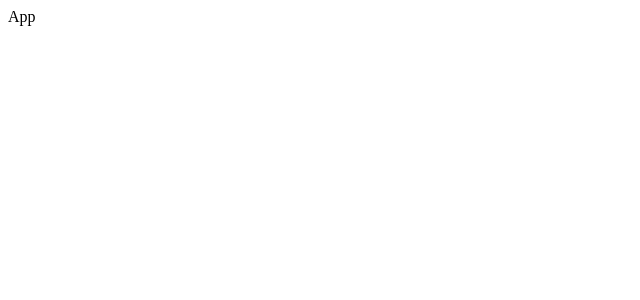
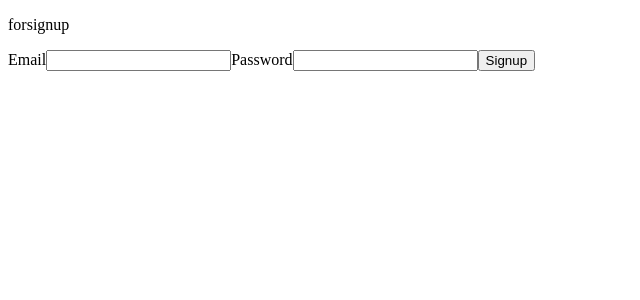
Before and after one commit to SJK-IronHack/M3_Project_Frontend, a React (Vite) app in the folder cityEvents/: page /signup in a window 1280 px wide. Shown: the top 300 px of the page, without its empty margins (0-640 px from the left). Built offline with nearby package versions, Linux system fonts and the light colour scheme.

Commit message:
Login and signup Routes added in app.jsx

```diff
--- a/cityEvents/package.json
+++ b/cityEvents/package.json
@@ -10,8 +10,10 @@
     "preview": "vite preview"
   },
   "dependencies": {
+    "jwt-decode": "^4.0.0",
     "react": "^18.2.0",
-    "react-dom": "^18.2.0"
+    "react-dom": "^18.2.0",
+    "react-router-dom": "^6.21.3"
   },
   "devDependencies": {
     "@types/react": "^18.2.43",
--- a/cityEvents/src/App.jsx
+++ b/cityEvents/src/App.jsx
@@ -1,5 +1,16 @@
-import React from "react";
+import LoginPage from "./pages/LoginPage";
+import SignUpPage from "./pages/SignUpPage";
+import { Route, Routes } from "react-router-dom";
 
-export default function App() {
-  return <div>App</div>;
+function App() {
+  return (
+    <>
+      <Routes>
+        <Route path="/login" element={<LoginPage />} />
+        <Route path="/signup" element={<SignUpPage />} />
+      </Routes>
+    </>
+  );
 }
+
+export default App;
--- a/cityEvents/src/components/AuthForm.jsx
+++ b/cityEvents/src/components/AuthForm.jsx
@@ -1,5 +1,6 @@
 import { useContext, useState } from "react";
 import { useNavigate } from "react-router-dom";
+import { AuthContext } from "../contexts/AuthContext";
 
 const AuthForm = ({ isLogin = false }) => {
   const [email, setEmail] = useState("");
--- a/cityEvents/src/main.jsx
+++ b/cityEvents/src/main.jsx
@@ -1,9 +1,15 @@
 import React from "react";
 import ReactDOM from "react-dom/client";
 import App from "./App.jsx";
+import { BrowserRouter } from "react-router-dom";
+import AuthContextProvider from "./contexts/AuthContext.jsx";
 
 ReactDOM.createRoot(document.getElementById("root")).render(
   <React.StrictMode>
-    <App />
+    <BrowserRouter>
+      <AuthContextProvider>
+        <App />
+      </AuthContextProvider>
+    </BrowserRouter>
   </React.StrictMode>
 );
--- a/cityEvents/src/pages/LoginPage.jsx
+++ b/cityEvents/src/pages/LoginPage.jsx
@@ -1,7 +1,13 @@
 import AuthForm from "../components/AuthForm";
 
 const LoginPage = () => {
-  return <AuthForm isLogin />;
+  return (
+    <div>
+      <p>forlogin</p>
+
+      <AuthForm isLogin />
+    </div>
+  );
 };
 
 export default LoginPage;
--- a/cityEvents/src/pages/SignUpPage.jsx
+++ b/cityEvents/src/pages/SignUpPage.jsx
@@ -1,7 +1,13 @@
 import AuthForm from "../components/AuthForm";
 
 const SignUpPage = () => {
-  return <AuthForm />;
+  return (
+    <div>
+      <p>forsignup</p>
+
+      <AuthForm />
+    </div>
+  );
 };
 
 export default SignUpPage;
```
Also changed, not shown: 1 other file (tests, documents, lock files or other folders).
